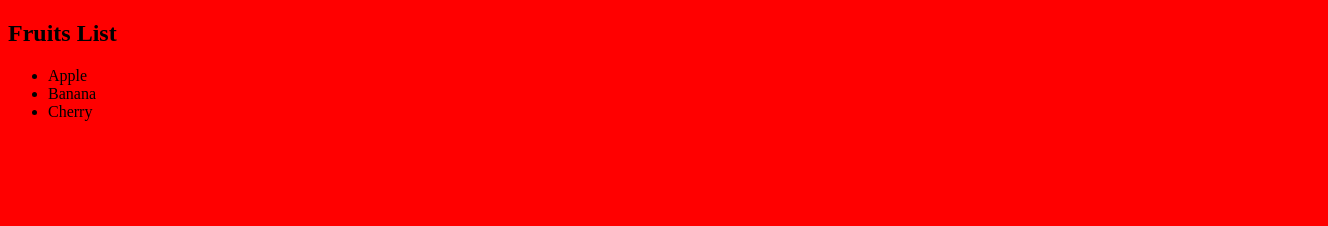
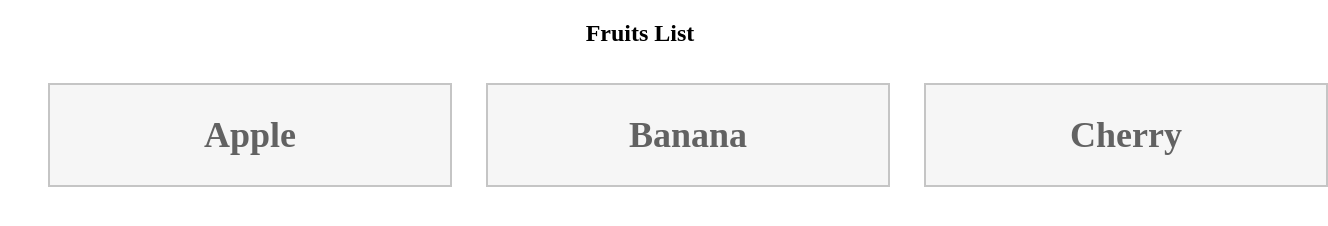
Before and after one commit to ashiqur0/practice-github-collaboration, a plain HTML site: page index.html in a window 1280 px wide. Shown: the whole page, 1328 px wide, since content can reach past the window. Drawn offline with Linux system fonts and the light colour scheme.

Commit message:
Added Some style to the fruits

```diff
--- a/index.css
+++ b/index.css
@@ -1,3 +1,25 @@
-*{
-  background-color:red;
+ul {
+
+  width: 1280px;
+  font-size: 36px;
+  font-weight: bold;
+  color: rgba(0, 0, 0, 0.60);
+  list-style: none;
+  display: flex;
+  justify-content: space-between;
+  align-items: center;
 }
+
+ul li {
+  border: 2px solid rgba(0, 0, 0, 0.2);
+  height: 100px;
+  width: 400px;
+  display: flex;
+  justify-content: center;
+  align-items: center;
+  background-color: rgba(80, 80, 80, 0.05);
+}
+
+h2 {
+  text-align: center;
+}
```
